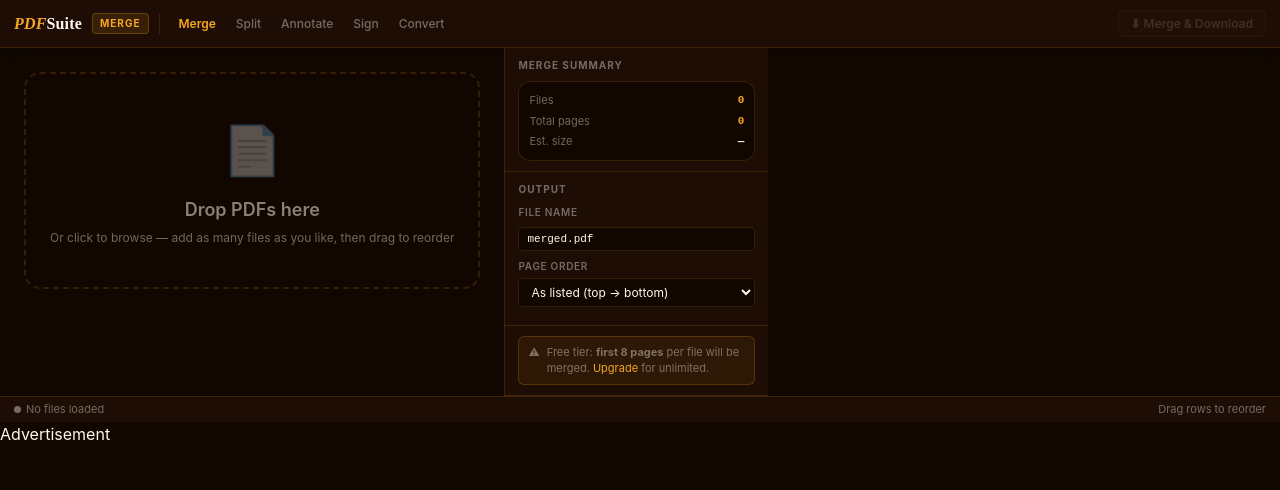
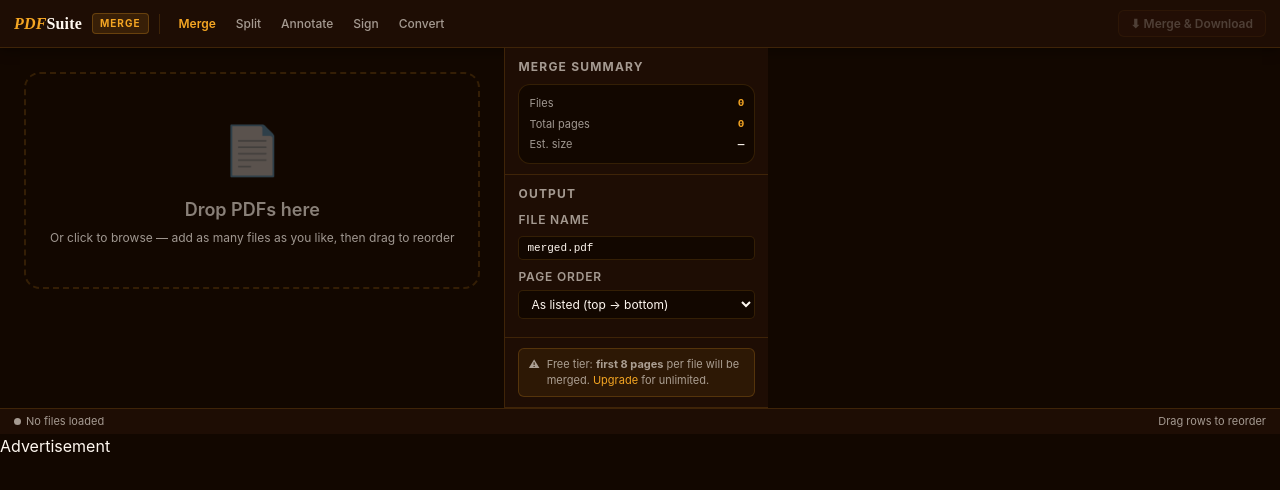
Before and after one commit to pdfcowboy/pdfcowboy.github.io, a plain HTML site: page merge/index.html in a window 1280 px wide. Drawn offline with Linux system fonts and the light colour scheme; a script that the page names is missing.

Commit message:
improve muted text readability and label font sizes

```diff
--- a/assets/css/style.css
+++ b/assets/css/style.css
@@ -27,7 +27,7 @@
   --surface:       #2a1208;
   --border:        rgba(245,166,35,0.15);
   --text:          #FFF8F0;
-  --muted:         rgba(255,248,240,0.4);
+  --muted:         rgba(255,248,240,0.6);
   --accent:        #E8541A;
   --accent2:       #F5A623;
   --success:       #4CAF50;
@@ -189,7 +189,7 @@ a { color: var(--accent2); text-decoration: none; }
 }
 
 .sidebar-title {
-  font-size: 10px;
+  font-size: 12px;
   font-weight: 700;
   letter-spacing: 0.1em;
   text-transform: uppercase;
@@ -213,7 +213,7 @@ a { color: var(--accent2); text-decoration: none; }
 
 .field label {
   display: block;
-  font-size: 10px;
+  font-size: 12px;
   font-weight: 600;
   color: var(--muted);
   text-transform: uppercase;
```
